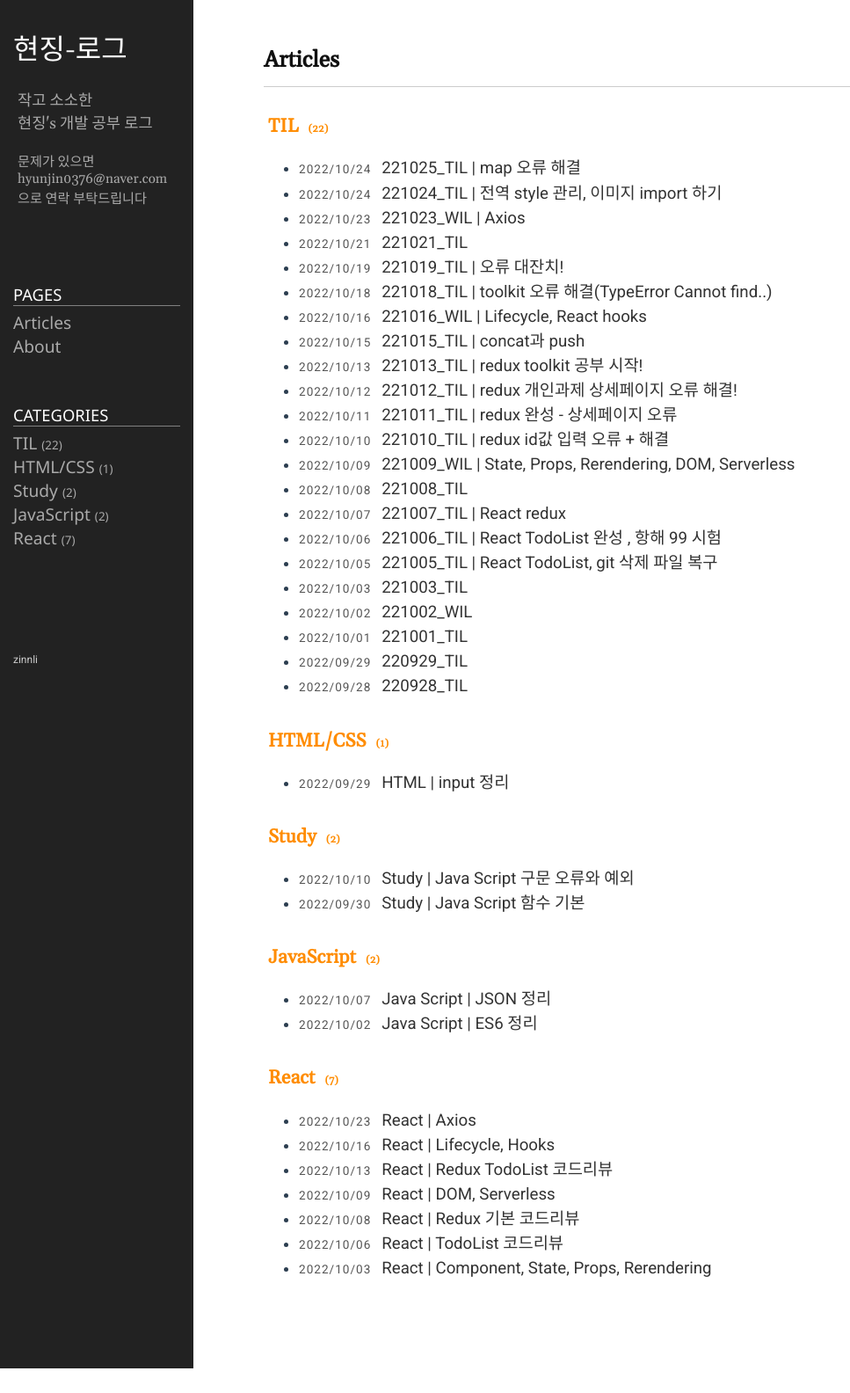
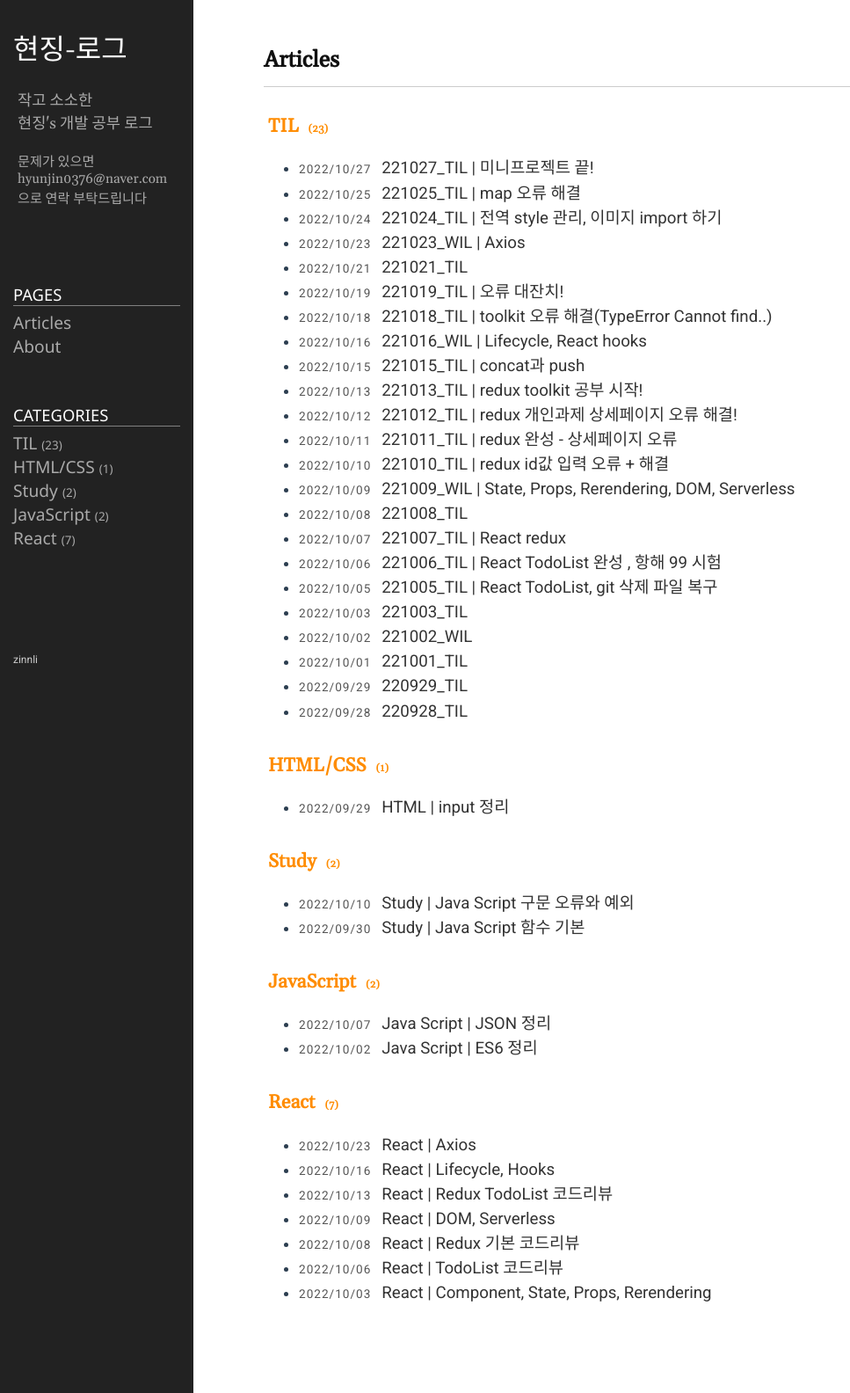
Before and after one commit to zinnli/zinnli.github.io, a Jekyll site: the page built from index.md, in a window 1280 px wide. Shown: the whole page at 88% size, without its empty margins (0-967 px from the left). Built offline with Jekyll 4.4.1, drawn with Linux system fonts in a browser that asks for light colours; before the commit the page ends 1556 px from its top, so only the background shows below that.

Commit message:
221027 TIL

````diff
--- a/_posts/2022-10-25-TIL_18.markdown
+++ b/_posts/2022-10-25-TIL_18.markdown
@@ -1,7 +1,7 @@
 ---
 layout: post
 title: 221025_TIL | map 오류 해결
-date: 2022-10-24 21:50:30 +0900
+date: 2022-10-25 21:50:30 +0900
 category: TIL
 ---
 
--- /dev/null
+++ b/_posts/2022-10-27-TIL_19.markdown
@@ -0,0 +1,84 @@
+---
+layout: post
+title: 221027_TIL | 미니프로젝트 끝!
+date: 2022-10-27 21:50:30 +0900
+category: TIL
+---
+
+<br/>
+
+## 오늘한 일
+
+-    [항해 99] 미니프로젝트 마무리 정리 및 배포
+-    [항해 99] 미니프로젝트 코드 리뷰
+
+<br/>
+
+## 내일 할 일
+
+-    [항해 99] 클론 코딩 주제 정하고 폴더 구조 정리
+-    [항해 99] 기능 배분 (+ 할 일 정리하기)
+-    [항해 99] 시간적 여유가 있다면 mini proj을 markdown으로 정리해보기!
+
+<br/>
+
+**오늘의 배운 점**
+<br/>
+
+진행한 부분은 많은데 프로젝트 제출 때문에 정리를 못했다.
+<br/>
+
+코드리뷰하면서 중요한 키워드만 1차로 정리하고 시간 날 때마다 짬짬이 정리해야할 것 같다. 이론 미숙아는 모든게 너무 어려워,,
+<br/>
+
+1. useEffect 의 역할과 흐름 확실하게 파악하기
+2. 리스트 조회 할 때 주로 props를 map으로 돌리는데 -> props를 사용하지 않을 때 어떻게 되는지 테스트 해보기
+3. new FormData
+4. new Blob
+5. &&(조건부 렌더링)과 ?(옵셔널 체이닝)
+6. 스웨거(api 명세서 관련)
+
+<br/>
+이거 말고도 많은데 이해를 못해서 정리를 못했다
+<br/>
+
+자세한 부분은 주말에 복습하면서 어려웠던 부분 추가로 정리하고, 오늘은 일단 배포할 때 났던 오류!
+<br/>
+
+지난번에 AWS 이용하다가 과금당한 적이 있어서 이번엔 무료 배포를 이용해서 진행했다.
+<br/>
+
+근데
+<br/>
+<br/>
+
+```html
+<meta
+     http-equiv="Content-Security-Policy"
+     content="upgrade-insecure-requests"
+/>
+```
+
+<br/>
+http의 보안문제 때문에 위의 내용을 index.html의 `head 부분`에 넣어줘야 화면이 떴고, 보안을 풀어주기 위해 `사이트 설정에서 안전하지 않은 콘텐츠를 허용`으로 풀어주면 돌아간다!
+<br/> 근데 부분적인 오류가 계속 있어서 파이널 땐 무조건 AWS로 해야할 듯
+<br/>
+<br/>
+
+<hr>
+<br/>
+오늘 낮에 배포때문에 3-4시간 태우고.. 코드리뷰하고나니 시간이 훌딱 가버렸다. 걱정 많이 했는데 생각보다 더 많이 못해서 아쉬웠다.. 팀원분 없었으면 진짜 완성 못했을 듯..
+<br/>
+같이 작업한 조원분한테 요청해서 코드리뷰 받고 모르는 부분도 물어보고 하다보니 생각보다 내가 더 무지하구나 하는 생각이 많이 들었다. 어떻게 해야 저렇게 로직을 빨리 파악하고 백엔팀과 협업의 대화가 능숙한지.. 증말 부러운 사람들.. 나도 언젠가..!
+<br/>
+매일 TIL 올리는 게 목표지만 갈수록 바빠지는 걸 보니 어려울 것 같아서 아쉽다.. 일기쓰는 재미가 있었는데..ㅎ
+<br/>
+내일부터 또 새로운 프로젝트가 들어가서.. 남은 기간동안은 더.. 열심히 달려보자.. 게으름을 조금 덜어내고 J를 향해,,, 화이쇼 💪🏻
+<br/>
+
+<br/>
+
+<br/>
+<br/>
+
+[미니프로젝트 - 제목학원](https://github.com/zinnli/title-academy.git)
````
